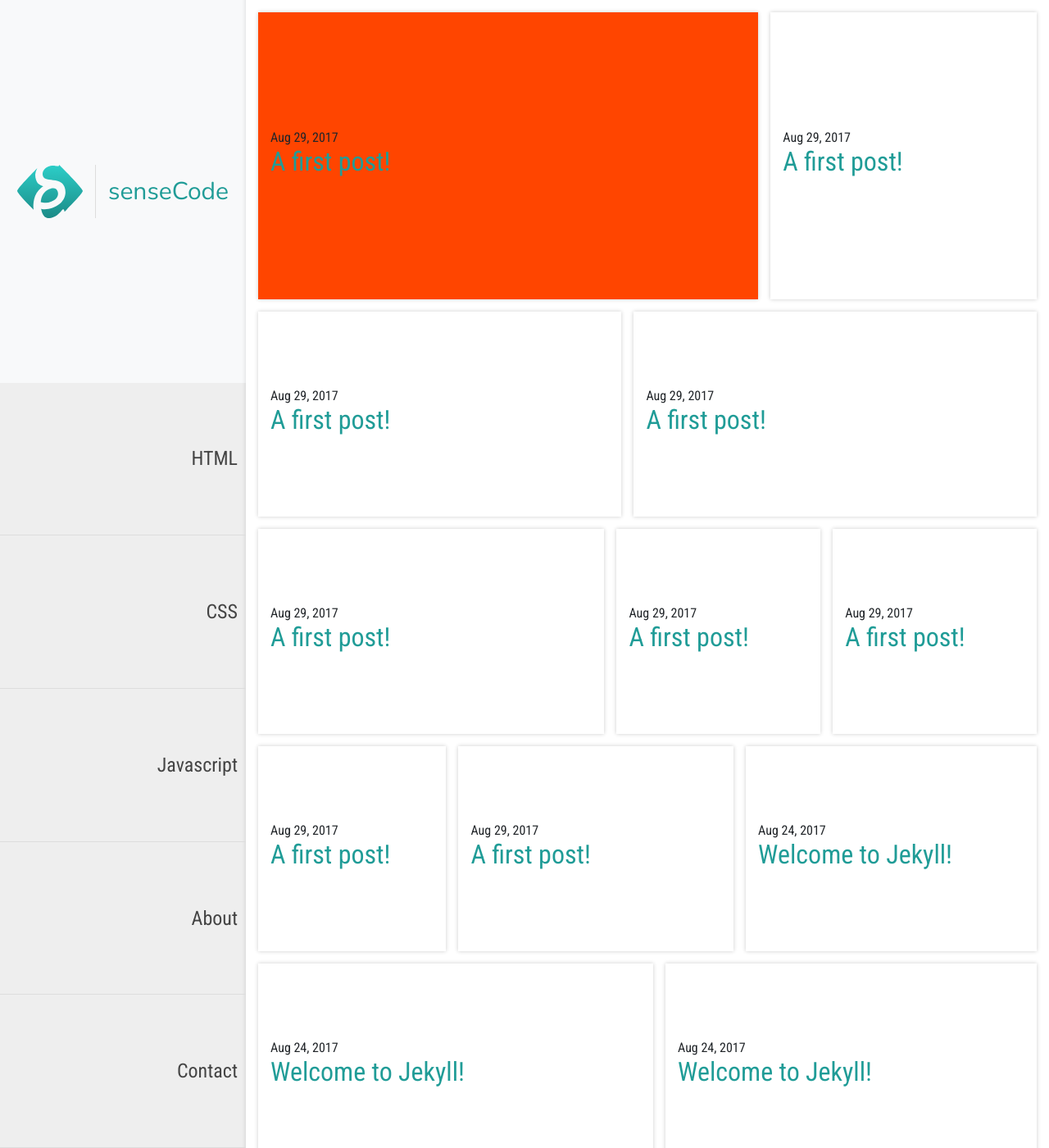
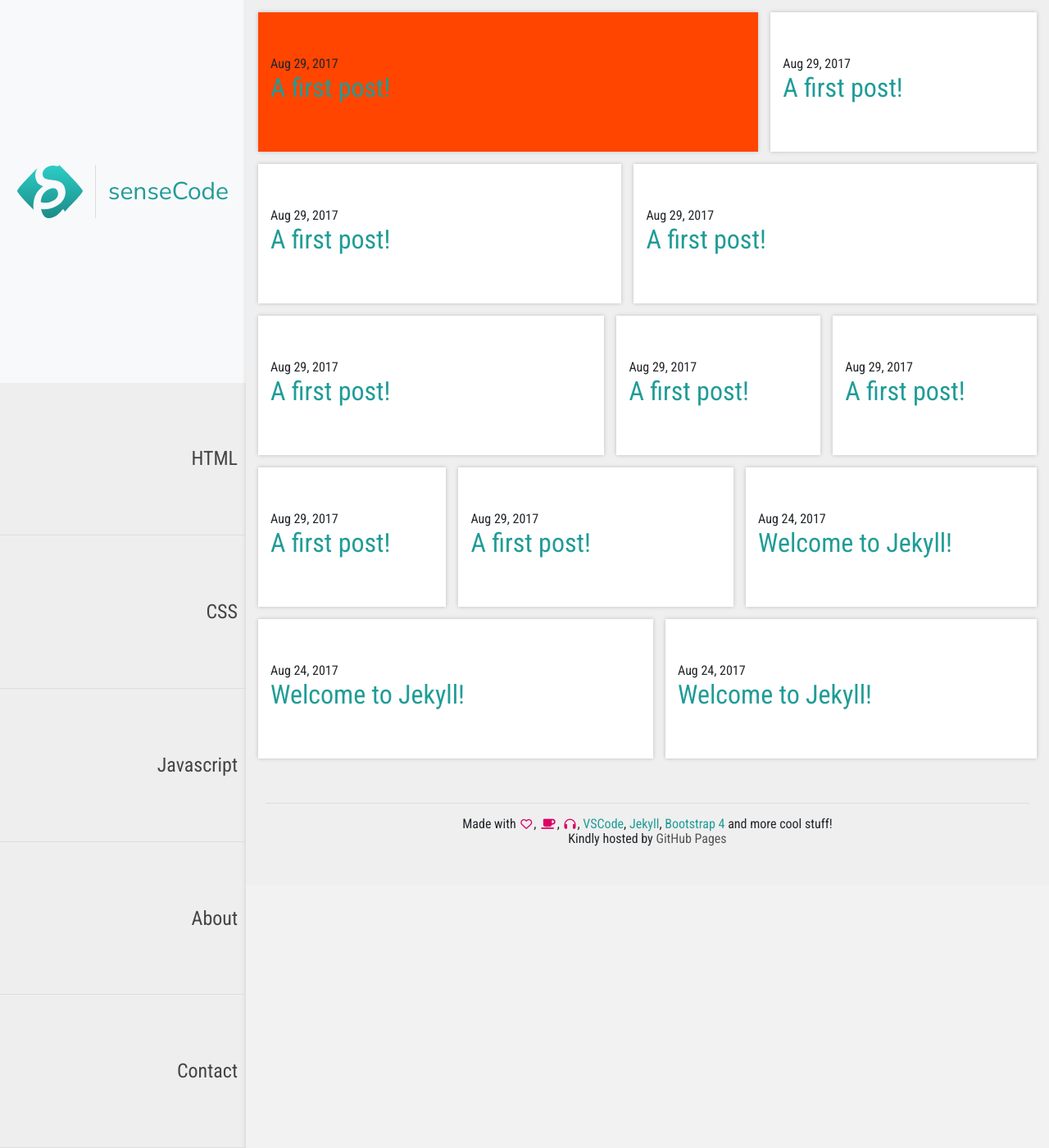
Before and after one commit to rogerbh/sensecode, a Jekyll site: the page built from index.md, in a window 1280 px wide and 1400 px high. Shown: the whole window at 82% size. Built offline with Jekyll 4.4.1, drawn with Linux system fonts in a browser that asks for light colours; nearby versions of some CDN libraries.

Commit message:
flex grid update

```diff
--- a/_layouts/default.html
+++ b/_layouts/default.html
@@ -4,7 +4,7 @@
 {% include head.html %}
 
 <body class="h-100" ontouchstart="void(0)">
-  <div class="site-holder d-flex h-100" style="display: flex;justify-content: center;flex-direction: column;flex: 1;">
+  <div class="site-holder d-flex h-100" style="display: flex;flex-direction: column;">
     <div class="menu-col fixed-pos bg-light h-100" style="display: flex;justify-content: center;flex-direction: column;flex: 1;">
       <div class="container" style="flex: .5;display: flex;justify-content: center;flex-direction: column;-webkit-box-shadow: inset -21px 0px 4px -20px rgba(0,0,0,0.1);
       -moz-box-shadow: inset -21px 0px 4px -20px rgba(0,0,0,0.1);
@@ -25,7 +25,7 @@
         </div>
       </div>
     </div>
-    <div class="content-col bg-white d-flex flex-column justify-content-between h-100" style="flex:1;">
+    <div class="content-col" style="background-color:#efefef">
         {{ content }}
       {% include footer.html %}
     </div>
--- a/styles/css/custom.css
+++ b/styles/css/custom.css
@@ -161,15 +161,17 @@ a {
     flex: 1 1 auto;
     flex-direction: column;
     justify-content: center;
-    min-height: 250px;
+    min-height: 170px;
     margin-right: 15px;
     margin-bottom: 15px;
-    box-shadow: 0px 0px 5px 0px rgba(0, 0, 0, 0.2); }
+    box-shadow: 0px 0px 5px 0px rgba(0, 0, 0, 0.2);
+    transform: scale(1, 1);
+    transition: all .15s ease-out; }
     .post-list li:hover {
-      box-shadow: 0px 0px 10px 0px rgba(0, 0, 0, 0.2); }
+      box-shadow: 0px 0px 10px 0px rgba(0, 0, 0, 0.2);
+      transform: scale(1.03, 1.03); }
     .post-list li:first-child {
       flex: 5 0 50% !important;
-      min-height: 350px;
       background: orangered; }
 
 .footer-holder {
--- a/styles/custom.scss
+++ b/styles/custom.scss
@@ -175,16 +175,18 @@ a {
     flex: 1 1 auto;
     flex-direction: column;
     justify-content: center;
-    min-height: 250px;
+    min-height: 170px;
     margin-right: 15px;
     margin-bottom: 15px;
     box-shadow: 0px 0px 5px 0px rgba(0,0,0,0.2);
+    transform: scale(1,1);
+    transition: all .15s ease-out;
     &:hover{
       box-shadow: 0px 0px 10px 0px rgba(0,0,0,0.2);
+      transform: scale(1.03,1.03);
     }
     &:first-child{
       flex: 5 0 50% !important;
-      min-height: 350px;
       background: orangered;
     }
   }
```
